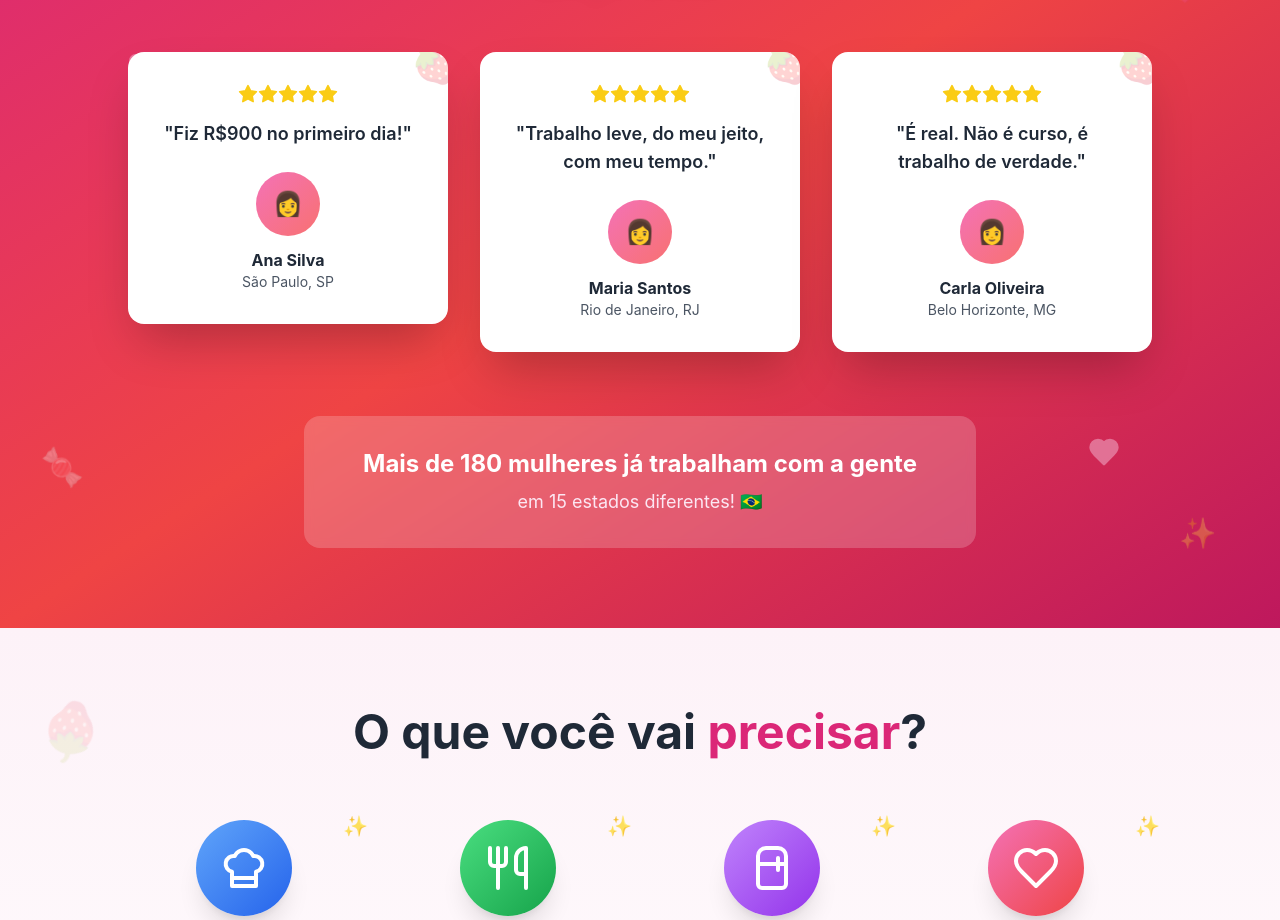
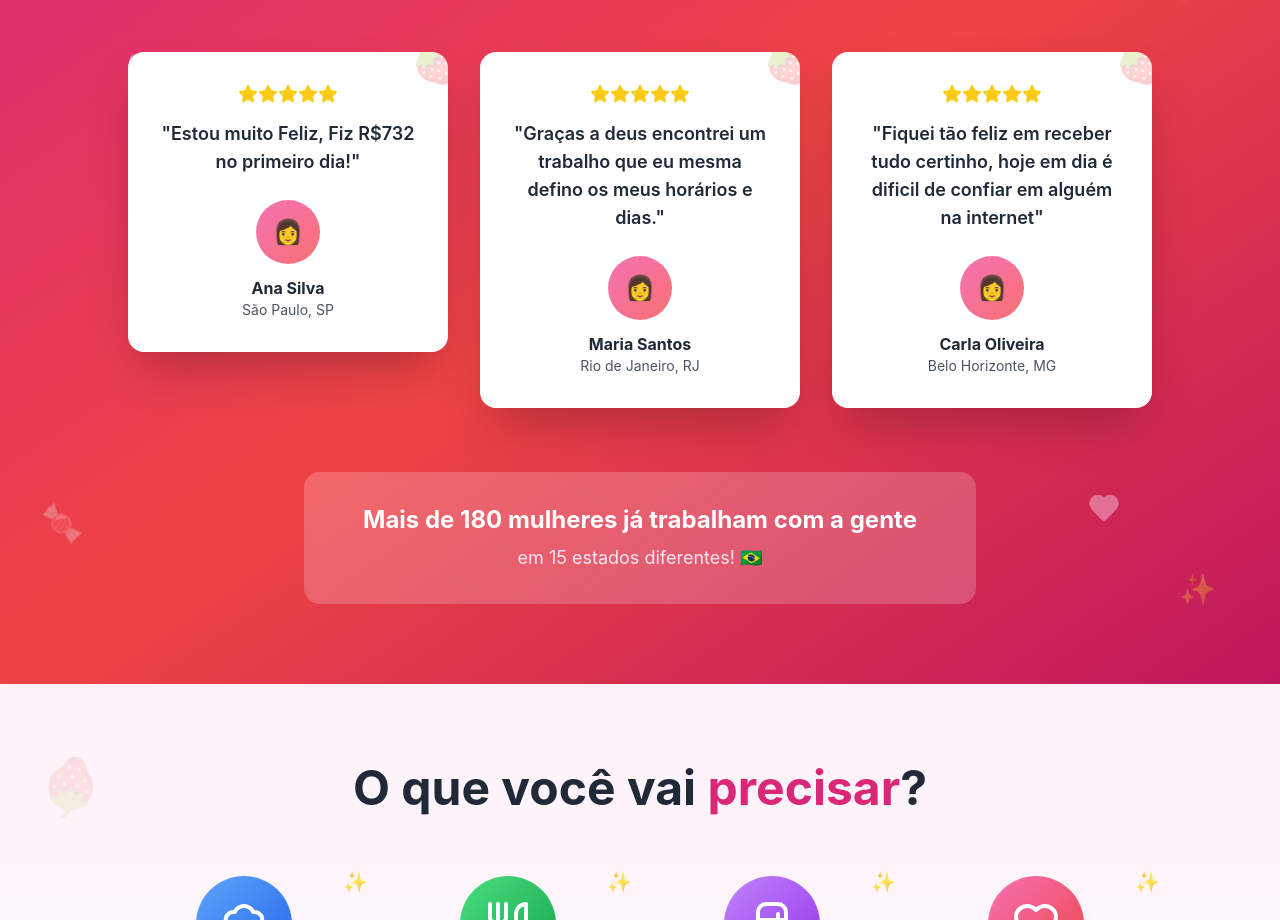
Before and after one commit to lucasbuenosm/DE, a React (Vite) app: page / in a window 1280 px wide. Shown: the part 1540-2460 px from the top of the page. Built offline with nearby package versions, Linux system fonts and the light colour scheme.

Commit message:
Update WhyWomen.tsx

```diff
--- a/src/components/WhyWomen.tsx
+++ b/src/components/WhyWomen.tsx
@@ -3,17 +3,17 @@ import { Star, Heart } from 'lucide-react';
 
 const testimonials = [
   {
-    quote: "Fiz R$900 no primeiro dia!",
+    quote: "Estou muito Feliz, Fiz R$732 no primeiro dia!",
     name: "Ana Silva",
     location: "São Paulo, SP"
   },
   {
-    quote: "Trabalho leve, do meu jeito, com meu tempo.",
+    quote: "Graças a deus encontrei um trabalho que eu mesma defino os meus horários e dias.",
     name: "Maria Santos",
     location: "Rio de Janeiro, RJ"
   },
   {
-    quote: "É real. Não é curso, é trabalho de verdade.",
+    quote: "Fiquei tão feliz em receber tudo certinho, hoje em dia é dificil de confiar em alguém na internet",
     name: "Carla Oliveira",
     location: "Belo Horizonte, MG"
   }
```
